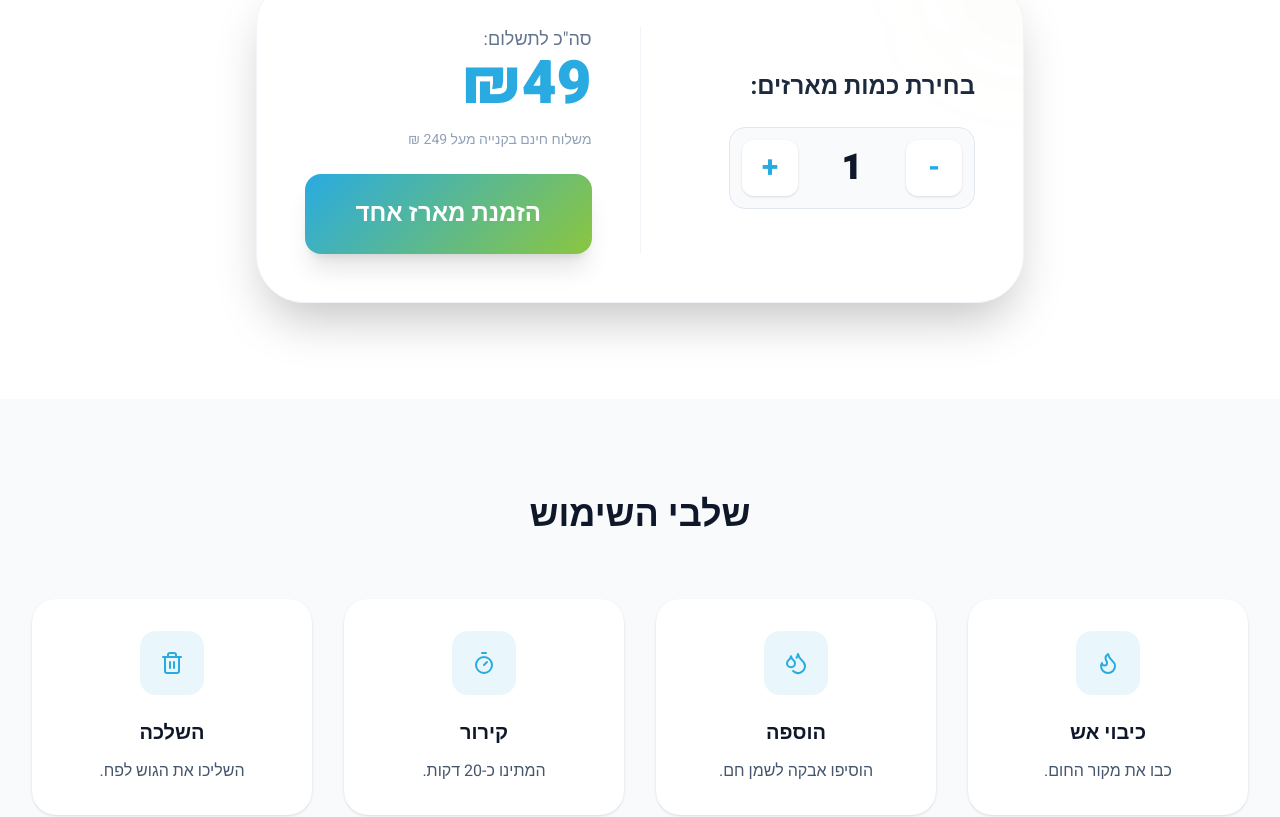
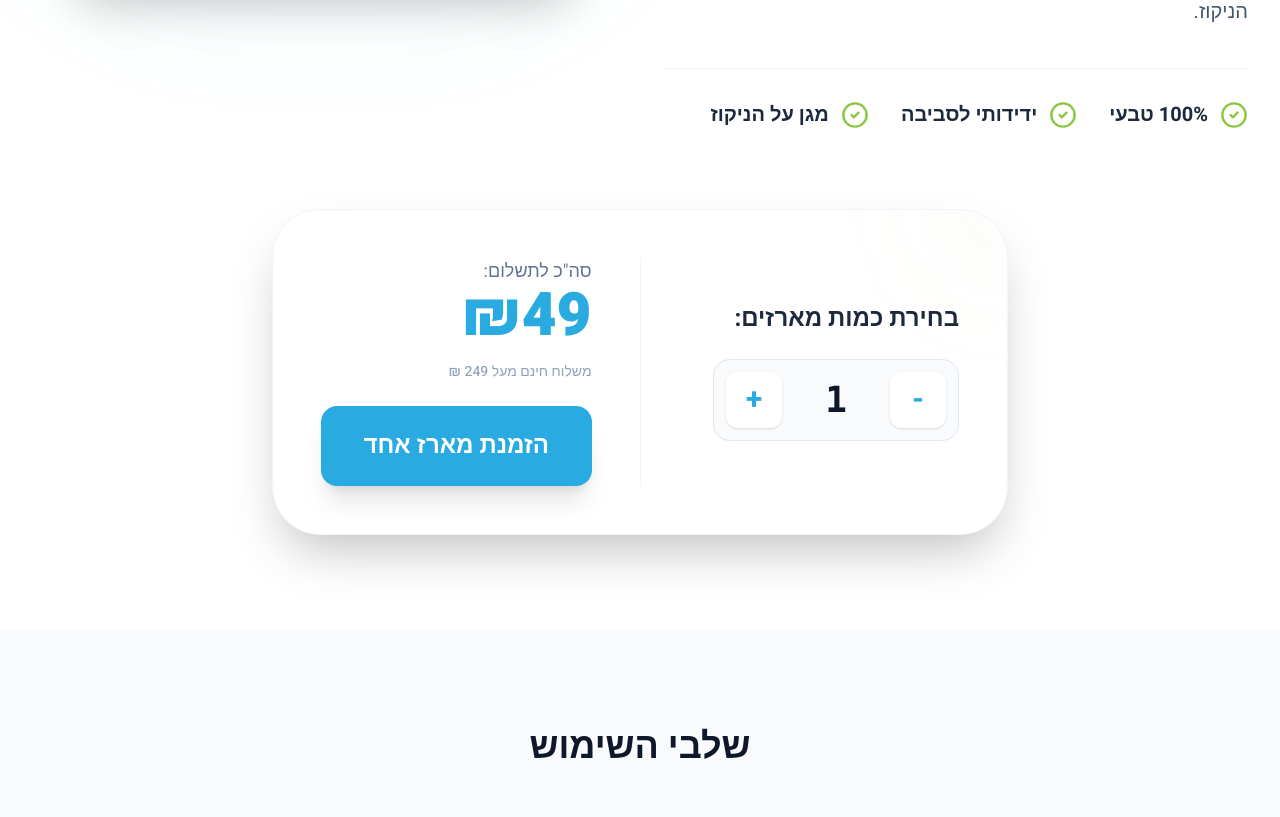
Before and after one commit to matikurland-oss/cleanfry-website, a React (Vite) app: page / in a window 1280 px wide. Shown: the part 703-1520 px from the top of the page. Built offline with nearby package versions, Linux system fonts and the light colour scheme.

Commit message:
Update App.tsx

```diff
--- a/src/App.tsx
+++ b/src/App.tsx
@@ -30,18 +30,18 @@ const Navbar = ({ onPurchaseClick }: { onPurchaseClick: () => void }) => {
       <div className="max-w-7xl mx-auto px-4 sm:px-6 lg:px-8">
         <div className="flex justify-between h-20 items-center">
           <div className="flex-shrink-0 flex items-center cursor-pointer" onClick={() => window.scrollTo({top: 0, behavior: 'smooth'})}>
+            {/* לוגו מהתיקייה הציבורית */}
             <img
-              src="https://cleanfry.co.il/logo.png"
+              src="/logo.png"
               alt="CleanFry Logo"
               className="h-12 w-auto object-contain"
-              onError={(e) => { (e.target as HTMLImageElement).src = "https://lh3.googleusercontent.com/d/1vA5W3U6-0W2Y-XN-9X9X9X9X9X9X9X9X" }}
             />
           </div>
 
           <div className="hidden md:flex gap-8">
-            <a href="#" className="text-slate-600 hover:text-brand-blue font-medium">ראשי</a>
-            <a href="#how-it-works" className="text-slate-600 hover:text-brand-blue font-medium">איך זה עובד</a>
-            <a href="#contact" className="text-slate-600 hover:text-brand-blue font-medium">צור קשר</a>
+            <a href="#" className="text-slate-600 hover:text-brand-blue font-medium transition-colors">ראשי</a>
+            <a href="#how-it-works" className="text-slate-600 hover:text-brand-blue font-medium transition-colors">איך זה עובד</a>
+            <a href="#contact" className="text-slate-600 hover:text-brand-blue font-medium transition-colors">צור קשר</a>
           </div>
 
           <div className="flex items-center gap-4">
@@ -91,7 +91,7 @@ export default function App() {
 
   return (
     <div className="min-h-screen bg-white" dir="rtl">
-      {/* Top Bar */}
+      {/* Top Announcement Bar */}
       <div className="bg-brand-yellow py-2 px-4 text-center sticky top-0 z-50 text-sm font-bold text-slate-900">
         משלוח חינם בקנייה מעל 249 ש״ח!
       </div>
@@ -105,6 +105,7 @@ export default function App() {
             <div className="lg:grid lg:grid-cols-2 lg:gap-12 items-center mb-20">
               <motion.div initial={{ opacity: 0, x: 50 }} animate={{ opacity: 1, x: 0 }}>
                 <h1 className="text-5xl lg:text-7xl font-black text-slate-900 leading-tight mb-6">
+                  <img src="/logo.png" alt="CleanFry" className="h-32 lg:h-48 w-auto inline-block mb-2 mt-8" /> <br />
                   <span className="text-brand-blue">טיגון מושלם.</span> <br />
                   <span className="text-brand-green">ניקוי קל.</span>
                 </h1>
@@ -112,7 +113,7 @@ export default function App() {
                   אבקה חדשנית, 100% ממקור צמחי, למיצוק שמן בישול. הופכת את השמן המשומש לגוש מוצק וקשיח, המאפשר השלכה בטוחה ונקייה לאשפה. זהו פתרון ידידותי לסביבה השומר על מטבח נקי ומגן על צנרת הניקוז.
                 </p>
 
-                {/* בולטים אופקיים ירוקים */}
+                {/* בולטים אופקיים */}
                 <div className="flex flex-row flex-wrap gap-8 mt-10 justify-start border-t border-slate-100 pt-8">
                     <div className="flex items-center gap-3 text-slate-800 text-xl font-bold">
                       <CheckCircle2 className="w-7 h-7 text-brand-green" />
@@ -129,9 +130,9 @@ export default function App() {
                 </div>
               </motion.div>
 
-              {/* תמונת מוצר */}
               <motion.div initial={{ opacity: 0, scale: 0.8 }} animate={{ opacity: 1, scale: 1 }} className="mt-16 lg:mt-0 relative flex justify-center">
                 <div className="absolute -inset-4 bg-brand-blue/5 rounded-full blur-3xl"></div>
+                {/* תמונת מוצר מהתיקייה הציבורית או קישור חיצוני לגיבוי */}
                 <img
                   src="https://lh3.googleusercontent.com/d/17qNHAp5sP3qq2aZdyf3vzxa2BRo2jq_Y"
                   alt="CleanFry Packaging"
@@ -141,14 +142,14 @@ export default function App() {
             </div>
 
             {/* תיבת קנייה */}
-            <motion.div ref={purchaseBoxRef} initial={{ opacity: 0, y: 40 }} animate={{ opacity: 1, y: 0 }} className="max-w-3xl mx-auto">
+            <motion.div ref={purchaseBoxRef} initial={{ opacity: 0, y: 40 }} animate={{ opacity: 1, y: 0 }} className="max-w-3xl mx-auto px-4">
               <div className="bg-white p-8 md:p-12 rounded-[3rem] shadow-2xl border border-slate-100 flex flex-col md:flex-row items-center justify-between gap-12 relative overflow-hidden">
                 <div className="absolute top-0 right-0 w-32 h-32 bg-brand-green/5 rounded-full blur-3xl -mr-16 -mt-16"></div>
                 <div className="flex-1 w-full order-1 text-right">
                   <h3 className="text-2xl font-bold text-slate-800 mb-6">בחירת כמות מארזים:</h3>
                   <div className="flex items-center gap-6 bg-slate-50 p-3 rounded-2xl border border-slate-200 w-fit ml-auto">
                     <button onClick={() => setQuantity(Math.max(1, quantity - 1))} className="w-14 h-14 bg-white rounded-xl shadow text-3xl font-bold text-brand-blue">-</button>
-                    <span className="text-4xl font-black text-slate-900 min-w-[60px] text-center">{quantity}</span>
+                    <span className="text-4xl font-black text-slate-900 min-w-[60px] text-center font-mono">{quantity}</span>
                     <button onClick={() => setQuantity(quantity + 1)} className="w-14 h-14 bg-white rounded-xl shadow text-3xl font-bold text-brand-blue">+</button>
                   </div>
                 </div>
@@ -156,11 +157,11 @@ export default function App() {
                   <p className="text-slate-500 text-lg">סה"כ לתשלום:</p>
                   <p className="text-6xl font-black text-brand-blue mb-4">₪{totalPrice}</p>
                   {isFreeShipping ? (
-                    <div className="text-brand-green font-bold bg-green-50 px-4 py-2 rounded-full mb-6">משלוח חינם מופעל!</div>
+                    <div className="flex items-center gap-2 text-brand-green font-bold bg-green-50 px-4 py-2 rounded-full mb-6 animate-pulse"><Truck className="w-5 h-5" /><span>משלוח חינם!</span></div>
                   ) : (
-                    <p className="text-slate-400 text-sm mb-6">משלוח חינם בקנייה מעל 249 ₪</p>
+                    <p className="text-slate-400 text-sm mb-6 font-medium">משלוח חינם מעל 249 ₪</p>
                   )}
-                  <button className="w-full gradient-brand text-white py-6 px-10 rounded-2xl font-black text-2xl shadow-xl">
+                  <button className="w-full bg-brand-blue text-white py-6 px-10 rounded-2xl font-black text-2xl shadow-xl hover:scale-105 transition-transform">
                     הזמנת {quantity === 1 ? 'מארז אחד' : `${quantity} מארזים`}
                   </button>
                 </div>
@@ -169,28 +170,28 @@ export default function App() {
           </div>
         </section>
 
-        {/* How It Works */}
+        {/* How It Works Section */}
         <section id="how-it-works" className="py-24 bg-slate-50 text-right">
           <div className="max-w-7xl mx-auto px-4 sm:px-6 lg:px-8">
             <h2 className="text-4xl font-black text-center mb-16 text-slate-900">שלבי השימוש</h2>
             <div className="grid md:grid-cols-4 gap-8">
               {[
-                { icon: <Flame />, title: "כיבוי אש", desc: "כבו את מקור החום." },
-                { icon: <Droplets />, title: "הוספה", desc: "הוסיפו אבקה לשמן חם." },
-                { icon: <Timer />, title: "קירור", desc: "המתינו כ-20 דקות." },
-                { icon: <Trash2 />, title: "השלכה", desc: "השליכו את הגוש לפח." }
+                { icon: <Flame />, title: "כיבוי אש", desc: "כבו את מקור החום או הכיריים." },
+                { icon: <Droplets />, title: "הוספה", desc: "הוסיפו אבקת CleanFry כשהשמן עודו חם." },
+                { icon: <Timer />, title: "קירור", desc: "המתינו כ-20 דקות להתמצקות מלאה." },
+                { icon: <Trash2 />, title: "השלכה", desc: "השליכו את השמן המוצק לפח האשפה." }
               ].map((step, idx) => (
-                <div key={idx} className="bg-white p-8 rounded-3xl shadow-sm text-center">
+                <div key={idx} className="bg-white p-8 rounded-3xl shadow-sm text-center border border-slate-100">
                   <div className="w-16 h-16 bg-brand-blue/10 rounded-2xl flex items-center justify-center mx-auto mb-6 text-brand-blue">{step.icon}</div>
                   <h3 className="text-xl font-bold mb-3">{step.title}</h3>
-                  <p className="text-slate-600">{step.desc}</p>
+                  <p className="text-slate-600 leading-relaxed">{step.desc}</p>
                 </div>
               ))}
             </div>
           </div>
         </section>
 
-        {/* FAQ */}
+        {/* FAQ Section */}
         <section className="py-24">
           <div className="max-w-3xl mx-auto px-4 text-right">
             <h2 className="text-4xl font-black text-center mb-16">שאלות ותשובות</h2>
```
